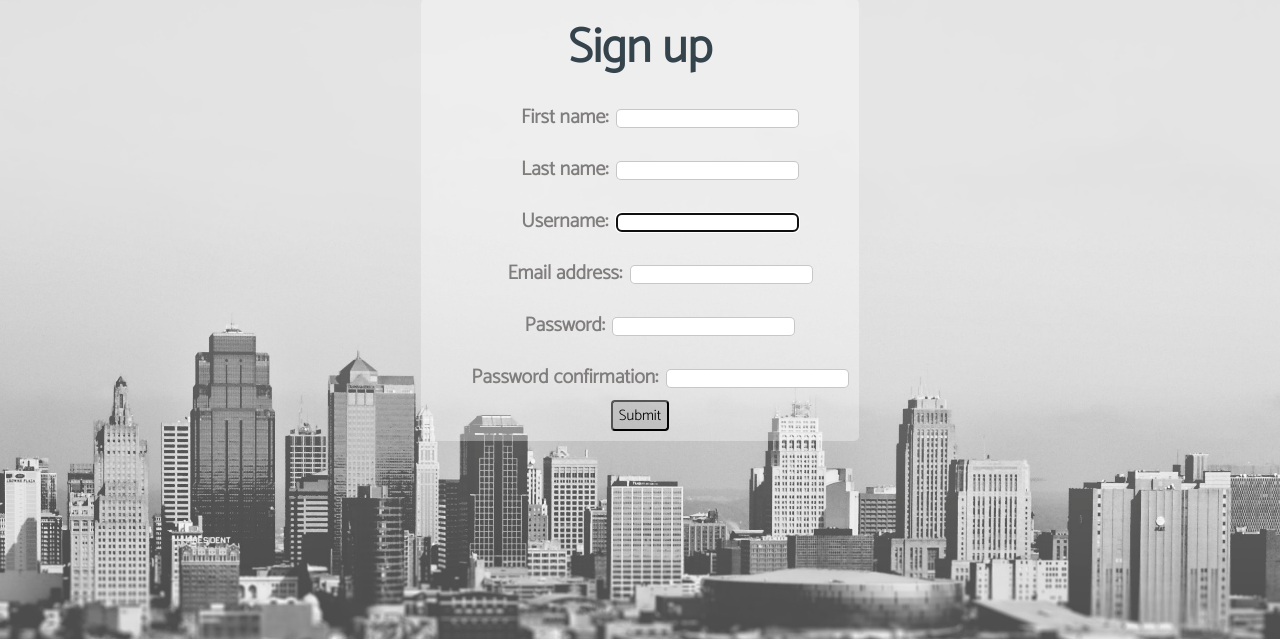
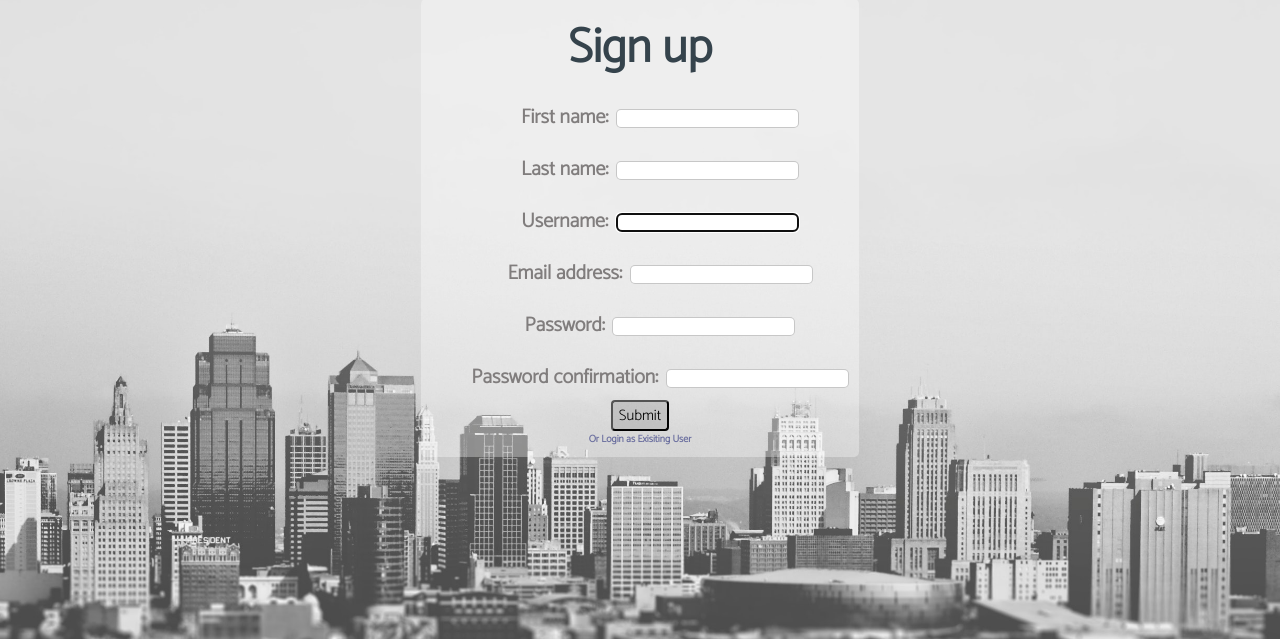
Before and after one commit to ldavidson45/staffing, a Django app: page /signup/ in a window 1280 px wide. Shown: the part 161-800 px from the top of the page. Run offline with Django 3.2, Linux system fonts and the light colour scheme.

Commit message:
login and signup links added to both pages

```diff
--- a/staffing/static/css/login.css
+++ b/staffing/static/css/login.css
@@ -55,4 +55,10 @@ input {
   font-size: 15px;
   background-color: rgba(85, 85, 85, 0.187);
 }
+
+a {
+  font-size: 10px;
+  text-decoration: none;
+  color: rgba(81, 86, 145, 0.818);
+}
 /*# sourceMappingURL=login.css.map */
--- a/staffing/static/css/login.scss
+++ b/staffing/static/css/login.scss
@@ -50,3 +50,9 @@ input {
 	font-size: 15px;
 	background-color: rgba(85, 85, 85, 0.187);
 }
+
+a {
+	font-size: 10px;
+	text-decoration: none;
+	color: rgba(81, 86, 145, 0.818);
+}
--- a/staffing/static/css/signup.css
+++ b/staffing/static/css/signup.css
@@ -55,4 +55,10 @@ button {
   font-size: 15px;
   background-color: rgba(85, 85, 85, 0.187);
 }
+
+a {
+  font-size: 10px;
+  text-decoration: none;
+  color: rgba(81, 86, 145, 0.818);
+}
 /*# sourceMappingURL=signup.css.map */
--- a/staffing/static/css/signup.scss
+++ b/staffing/static/css/signup.scss
@@ -50,3 +50,9 @@ button {
 	font-size: 15px;
 	background-color: rgba(85, 85, 85, 0.187);
 }
+
+a {
+	font-size: 10px;
+	text-decoration: none;
+	color: rgba(81, 86, 145, 0.818);
+}
--- a/staffing/templates/login_page.html
+++ b/staffing/templates/login_page.html
@@ -14,6 +14,9 @@
   {{ form.as_p }}
 
   <input type="submit" value="login" />
+  <br>
+  <a href="/signup/">Or Sign Up as New User<a>
 </form>
 
+
 {% comment %} {% endblock %} {% endcomment %}
--- a/staffing/templates/signup.html
+++ b/staffing/templates/signup.html
@@ -17,6 +17,8 @@
   </ul>
 
   <button type="submit">Submit</button>
+  <br>
+  <a href="/login/">Or Login as Exisiting User<a>
 </form>
 
 </div>
```
Also changed, not shown: 2 other files.
